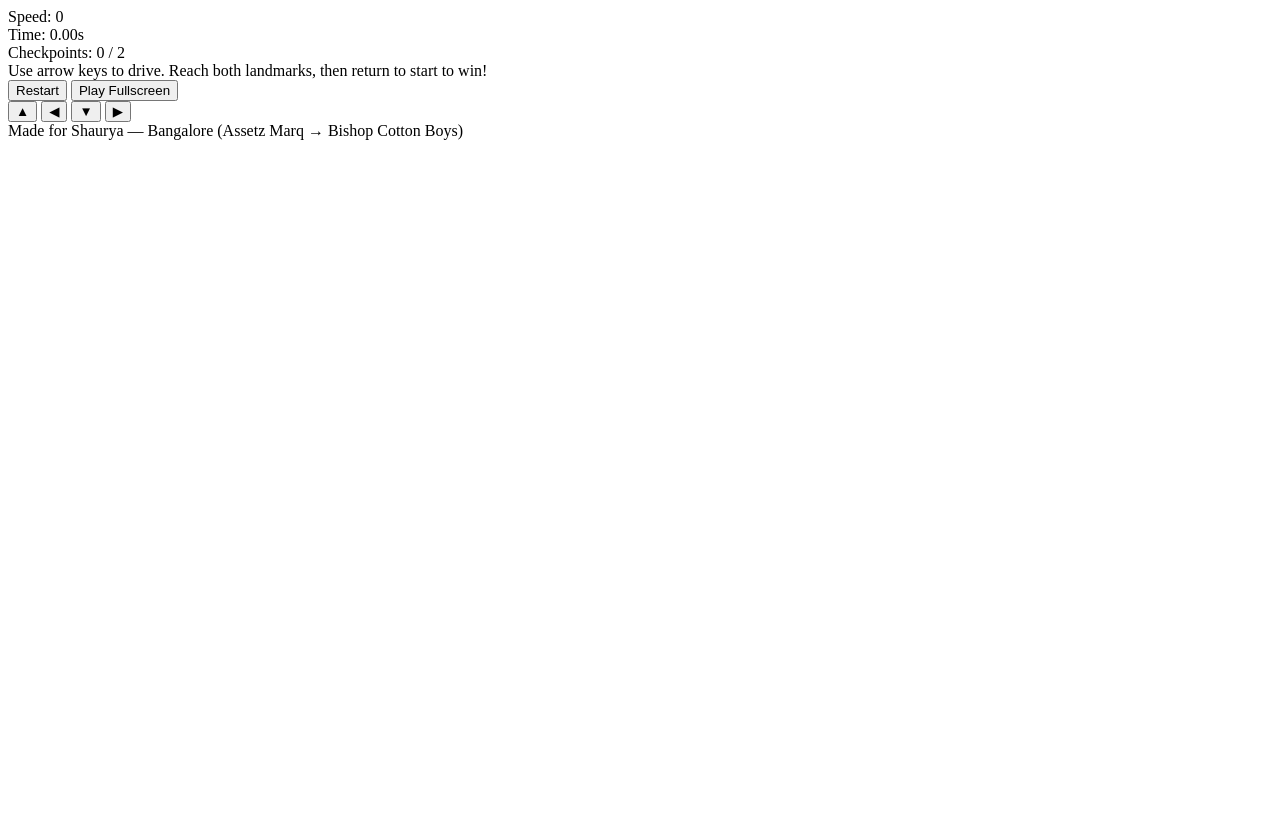
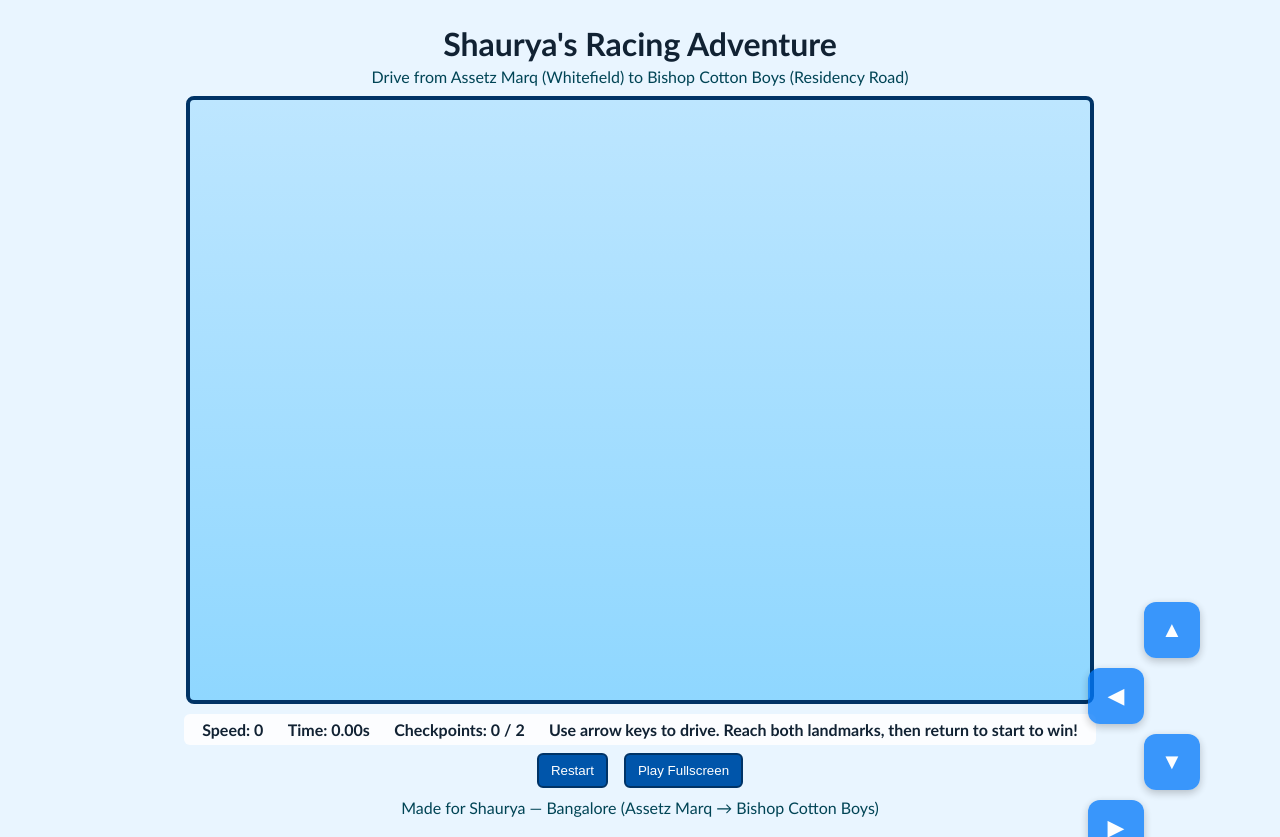
Before and after one commit to multiplex257/ShauryaGame, an Electron app: page index.html in a window 1280 px wide. Before the commit the page ends 800 px from the top, so only its background shows below. Drawn offline with Linux system fonts and the light colour scheme.

Commit message:
Fix index.html: add HTML structure, canvas, and defer game.js

```diff
--- a/index.html
+++ b/index.html
@@ -1,3 +1,19 @@
+<!doctype html>
+<html lang="en">
+<head>
+  <meta charset="utf-8" />
+  <meta name="viewport" content="width=device-width,initial-scale=1" />
+  <title>Shaurya's Race — Assetz Marq to Bishop Cotton</title>
+  <link rel="stylesheet" href="style.css" />
+</head>
+<body>
+  <div class="container">
+    <h1>Shaurya's Racing Adventure</h1>
+    <p class="subtitle">Drive from Assetz Marq (Whitefield) to Bishop Cotton Boys (Residency Road)</p>
+
+    <!-- Game canvas -->
+    <canvas id="game" width="900" height="600" aria-label="Shaurya car racing game"></canvas>
+
     <div class="hud">
       <div id="speed">Speed: 0</div>
       <div id="time">Time: 0.00s</div>
@@ -19,4 +35,9 @@
     </div>
 
     <footer>Made for Shaurya — Bangalore (Assetz Marq → Bishop Cotton Boys)</footer>
-</div> <script src="game.js"></script> </body> </html>
+  </div>
+
+  <!-- Load game script after DOM parsed -->
+  <script src="game.js" defer></script>
+</body>
+</html>
```
Lines whose indentation alone changed are shown as unchanged.
